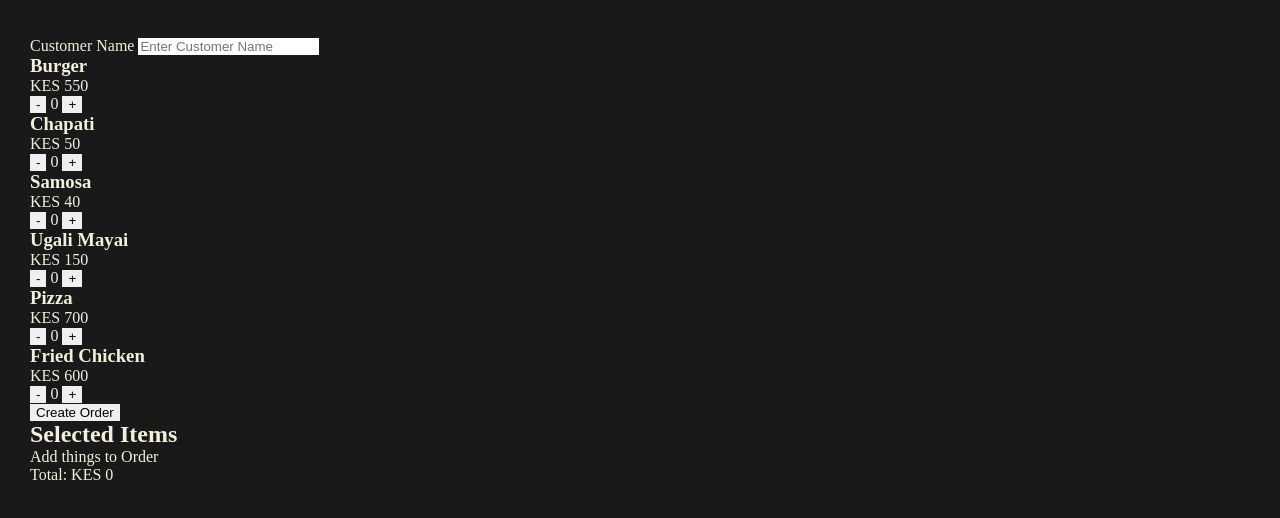
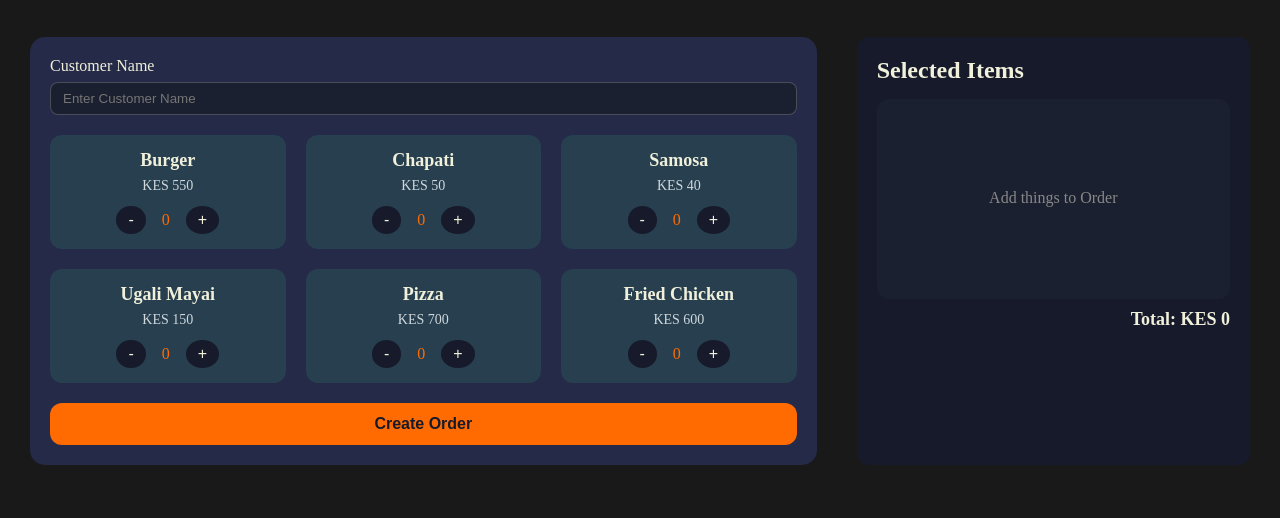
Before and after one commit to kimi-100/KimiEATS, a plain HTML site: page createOrder.html in a window 1280 px wide. Shown: the part 60-578 px from the top of the page. Drawn offline with Linux system fonts and the light colour scheme; a web font is replaced by a local one.

Commit message:
Order Creation CSS Complete

```diff
--- a/createOrder.html
+++ b/createOrder.html
@@ -5,8 +5,8 @@
     <meta name="viewport" content="width=device-width, initial-scale=1.0" />
     <title>Create Order | KimiEATS</title>
     <!-- CSS LINKING -->
-    <link rel="stylesheet" href="style.css" />
-    <link rel="stylesheet" href="styleCreateOrder.css" />
+    <link rel="stylesheet" href="style.css"/>
+    <link rel="stylesheet" href="styleCreateOrderPage.css"/>
     <!-- IMPORTING GOOGLE FONTS -->
     <link rel="preconnect" href="https://fonts.googleapis.com" />
     <link rel="preconnect" href="https://fonts.gstatic.com" crossorigin />
@@ -29,7 +29,7 @@
       </ul>
     </nav>
     <!-- ORDERING SECTION -->
-    <main class="createOrderForm">
+    <div class="createOrderForm">
       <!-- GRID ONE -->
       <div class="gridOne">
         <div class="orderForm">
@@ -123,6 +123,7 @@
           <!-- Create Order Button -->
           <button class="createBtn">Create Order</button>
         </div>
+    </div>
         <!-- GRID TWO -->
         <div class="gridTwo">
           <div class="selectedItems">
@@ -135,7 +136,6 @@
             </div>
           </div>
         </div>
-      </div>
     </main>
   </body>
 </html>
--- a/styleCreateOrder.css
+++ /dev/null
@@ -1,6 +0,0 @@
-.createOrderForm {
-  display: grid;
-  grid-template-columns: 2fr 1fr;
-  gap: 30px;
-  padding: 30px;
-}
--- /dev/null
+++ b/styleCreateOrderPage.css
@@ -0,0 +1,129 @@
+.createOrderForm {
+  display: grid;
+  grid-template-columns: 2fr 1fr;
+  padding: 30px;
+  gap: 40px;
+}
+/* GRID ONE */
+.gridOne {
+  background-color: #242a47;
+  border-radius: 15px;
+  padding: 20px;
+}
+/* FORM CUSTOMIZATION */
+.formSection label {
+  display: block;
+  margin-bottom: 7px;
+  font-size: 16px;
+}
+.formSection input {
+  width: 100%;
+  padding: 8px 12px;
+  border-radius: 8px;
+  border: 1px solid rgba(255, 255, 255, 0.2);
+  background-color: #1b2030;
+  color: #f0f0db;
+  margin-bottom: 20px;
+}
+.foodGrid {
+    display: grid;
+    grid-template-columns: repeat(auto-fit, minmax(200px, 1fr));
+    gap: 20px;
+}
+/* Food card */
+.foodCard {
+    background: #273F4F;
+    border-radius: 12px;
+    padding: 15px;
+    text-align: center;
+    transition: transform 0.3s ease, box-shadow 0.3s ease;
+}
+.foodCard:hover {
+    transform: translateY(-4px);
+    box-shadow: 0 8px 15px rgba(0,0,0,0.2);
+}
+/* Food info */
+.foodInformation h3 {
+    font-size: 18px;
+    margin-bottom: 5px;
+}
+.foodInformation span {
+    font-size: 14px;
+    color: #cfd8dc;
+}
+.quantityControl {
+    display: flex;
+    justify-content: center;
+    align-items: center;
+    gap: 10px;
+    margin-top: 12px;
+}
+.quantityControl button {
+    padding: 5px 12px;
+    font-size: 16px;
+    background-color: #161a2b;
+    color: #F0F0DB;
+    border: none;
+    border-radius: 50%;
+    cursor: pointer;
+    transition: background-color 0.2s;
+}
+.quantityControl button:hover {
+    background-color: #FF6B00;
+    color: #161a2b;
+}
+.quantityControl .qty {
+    font-size: 16px;
+    width: 20px;
+    text-align: center;
+}
+/* Create order button */
+.createBtn {
+    margin-top: 20px;
+    width: 100%;
+    padding: 12px 0;
+    font-size: 16px;
+    font-weight: 600;
+    background-color: #FF6B00;
+    color: #161a2b;
+    border: none;
+    border-radius: 12px;
+    cursor: pointer;
+    transition: background-color 0.3s;
+}
+.createBtn:hover {
+    background-color:#161a2b ;
+    color: #FF6B00;
+}
+.gridTwo {
+    background-color: #161a2b;
+    border-radius: 12px;
+    padding: 20px;
+    display: flex;
+    flex-direction: column;
+}
+.selectedItems h2 {
+    margin-bottom: 15px;
+}
+.itemsList {
+    flex: 1;
+    background-color: #1b2030;
+    border-radius: 12px;
+    padding: 10px;
+    overflow-y: auto;
+    min-height: 200px;
+}
+.itemsList p.emptyMsg {
+    color: #888;
+    text-align: center;
+    margin-top: 80px;
+}
+.totalSection {
+    font-size: 18px;
+    font-weight: 600;
+    text-align: right;
+    margin-top: 10px;
+}
+.qty{
+  color: #FF6B00;
+}
```
